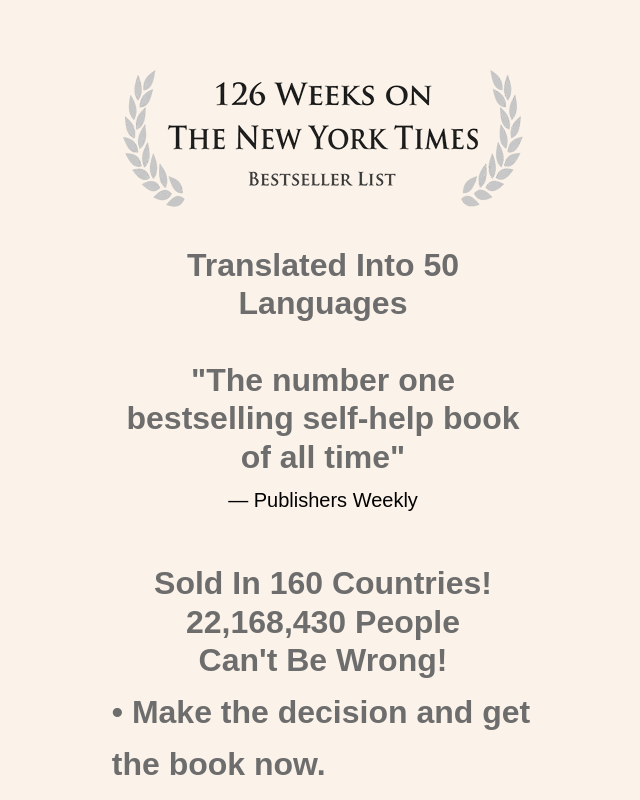
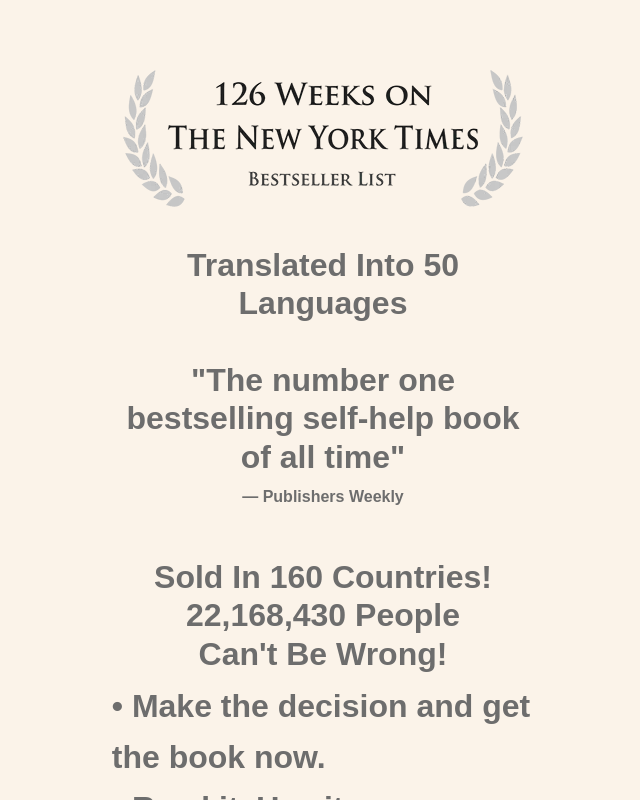
Before and after one commit to Super-Meta77/maxyourhappiness-seo, a React (Vite) app: page /dmsmh in a window 1280 px wide. Shown: the part 11200-12000 px from the top of the page, without its empty margins (317-957 px from the left). Built offline with nearby package versions, Linux system fonts and the light colour scheme.

Commit message:
fix error

```diff
--- a/src/pages/DmsmhPage.tsx
+++ b/src/pages/DmsmhPage.tsx
@@ -1261,7 +1261,7 @@
             <br />
             <strong>"The number one bestselling self-help book of all time"</strong>
           </h4>
-          <p>— Publishers Weekly</p>
+          <p style={{ lineHeight: "1.6", fontWeight: "700", fontSize: "16px", color: "#6d6d6d" }}>— Publishers Weekly</p>
           <br />
           <h4 className="mb-1 pb-1">
             <strong>Sold In 160 Countries!</strong>
@@ -1295,13 +1295,6 @@
           <div className="relative flex items-center justify-center">
             <div className="w-full lg:w-8/12">
               <div className="relative rounded-r-[30px] bg-white/10 text-center">
-                <span className="con-border-top"></span>
-                <span className="con-border-bottom"></span>
-                <p className="text-center mb-4" style={{fontSize: "20px", color: "black"}}>
-                  We are a Personal Consultant company providing private
-                  one-on-one consultations for business and personal problems and
-                  their solutions.
-                </p>
 
                 <ul className="list-none text-center">
                   <li>
```
